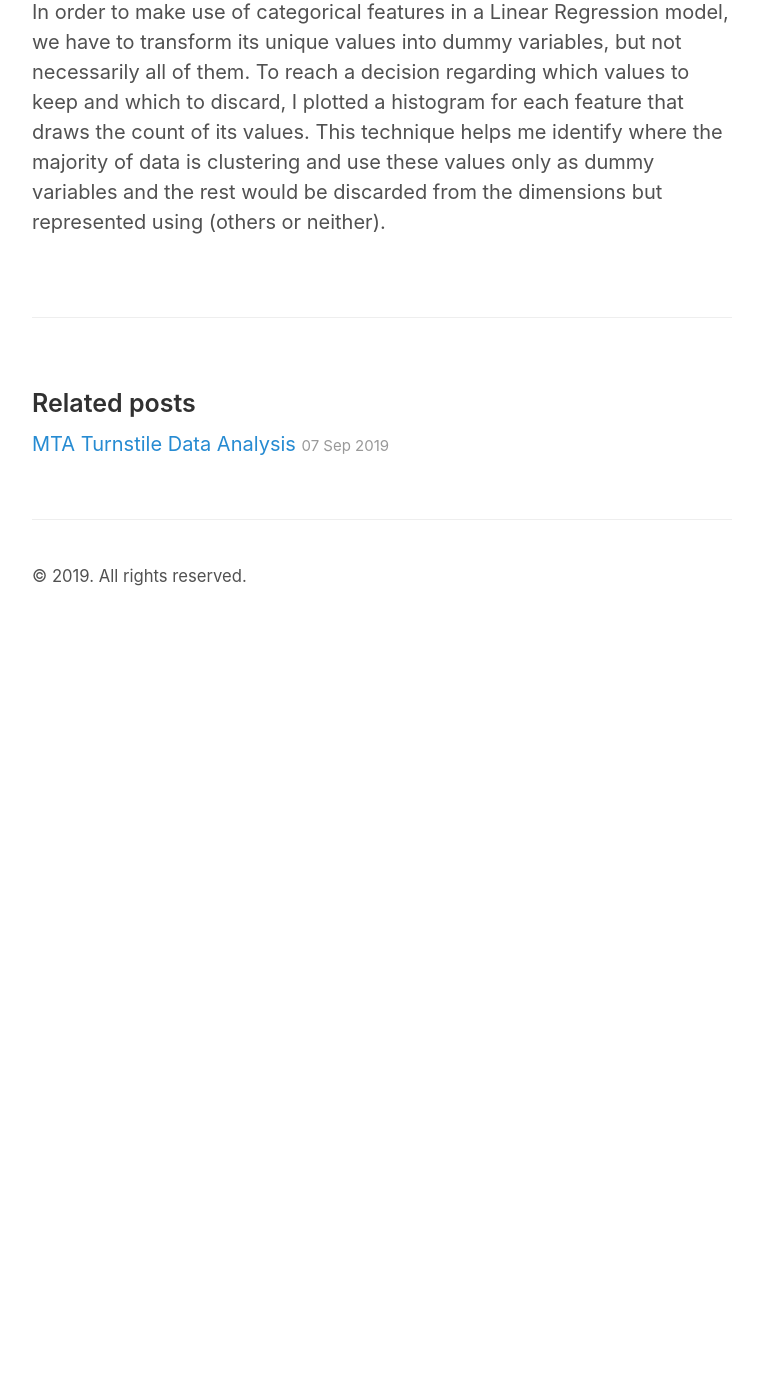
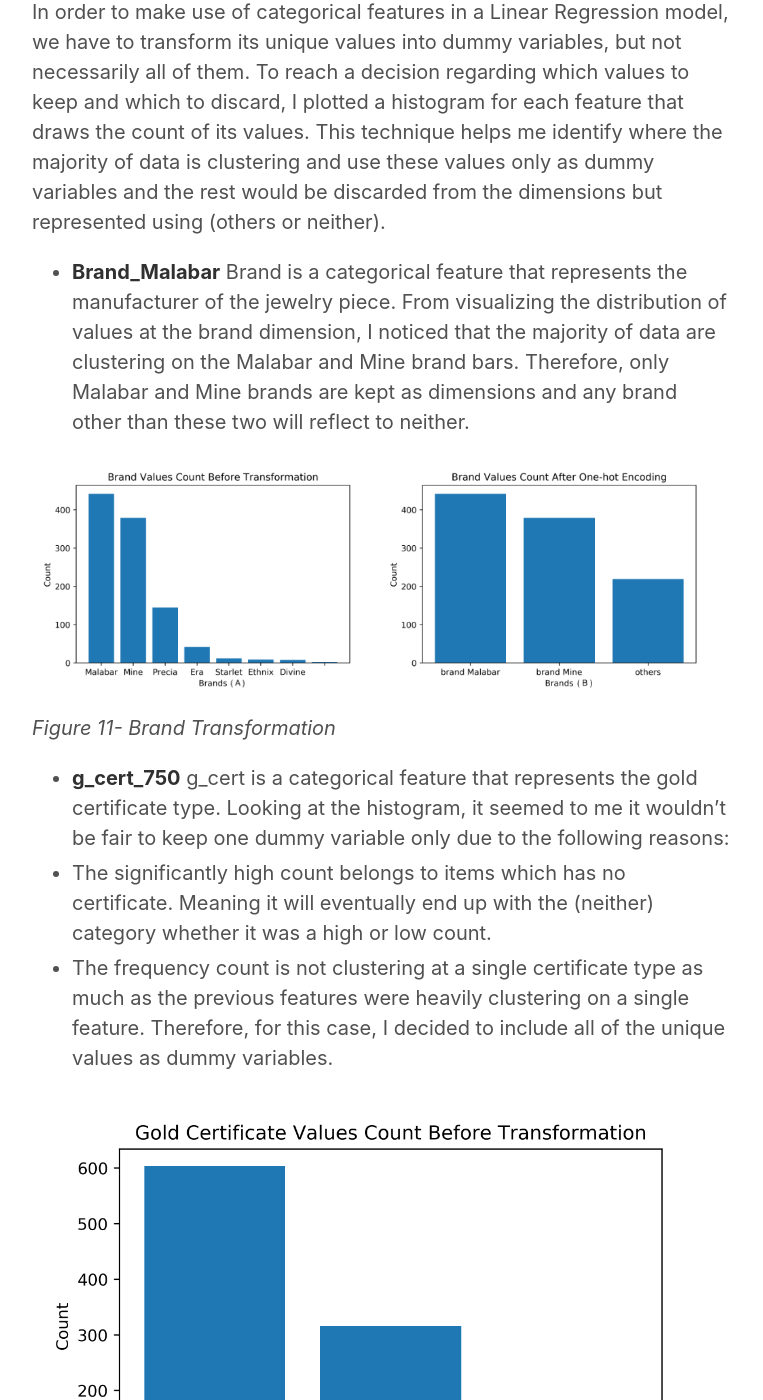
Before and after one commit to reemalmuqbil/reemalmuqbil.github.io, a Jekyll site: the page built from _posts/2019-09-23-Predict-Jewelry-Prices.md, in a window 1280 px wide and 1400 px high, scrolled down 9644 px. Shown: the whole window, without its empty margins (258-1021 px from the left). Built offline with Jekyll 4.4.1, drawn with Linux system fonts in a browser that asks for light colours; before the commit the page ends 10274 px from its top, so only the background shows below that; some of the changed text lies outside the part shown.

Commit message:
added feature engineering for final model post 2

```diff
--- a/_posts/2019-09-23-Predict-Jewelry-Prices.md
+++ b/_posts/2019-09-23-Predict-Jewelry-Prices.md
@@ -104,3 +104,23 @@
 #### Feature engineering
 If you look at the three chosen features above named Brand_Malabar, g_cert_750, IGI_cert, you would realize that they did not exist in the original dataset on Figure. So, where did they come from?
 Each one of these features is a derived from categorical feature in the original dataset. In order to make use of categorical features in a Linear Regression model, we have to transform its unique values into dummy variables, but not necessarily all of them. To reach a decision regarding which values to keep and which to discard, I plotted a histogram for each feature that draws the count of its values. This technique helps me identify where the majority of data is clustering and use these values only as dummy variables and the rest would be discarded from the dimensions but represented using (others or neither).
+* __Brand_Malabar__
+Brand is a categorical feature that represents the manufacturer of the jewelry piece. From visualizing the distribution of values at the brand dimension, I noticed that the majority of data are clustering on the Malabar and Mine brand bars. Therefore, only Malabar and Mine brands are kept as dimensions and any brand other than these two will reflect to neither.
+
+![brand-trans]({{ site.url }}/images/project-02/brand_trans.png)
+ *Figure 11- Brand Transformation*
+
+* __g_cert_750__
+g_cert is a categorical feature that represents the gold certificate type.  Looking at the histogram, it seemed to me it wouldn't be fair to keep one dummy variable only due to the following reasons:
+- The significantly high count belongs to items which has no certificate. Meaning it will eventually end up with the (neither) category whether it was a high or low count.
+- The frequency count is not clustering at a single certificate type as much as the previous features were heavily clustering on a single feature.
+Therefore, for this case, I decided to include all of the unique values as dummy variables.
+
+![g-cert-trans]({{ site.url }}/images/project-02/g_cert_values_count.png)
+ *Figure 12- Gold Certificate Transformation*
+
+* __IGI_cert__
+The unique values number on this feature makes it easier to choose whether to keep all values as dummy variables or not. Since it's binary, this limits our decision to the rule of thumb of dummy variables number. Which is { k-1 | k = len( d_cert.unique() ) }
+
+![d-cert-trans]({{ site.url }}/images/project-02/d_cert_values_count.png)
+ *Figure 12- Diamond Certificate Transformation*
```
